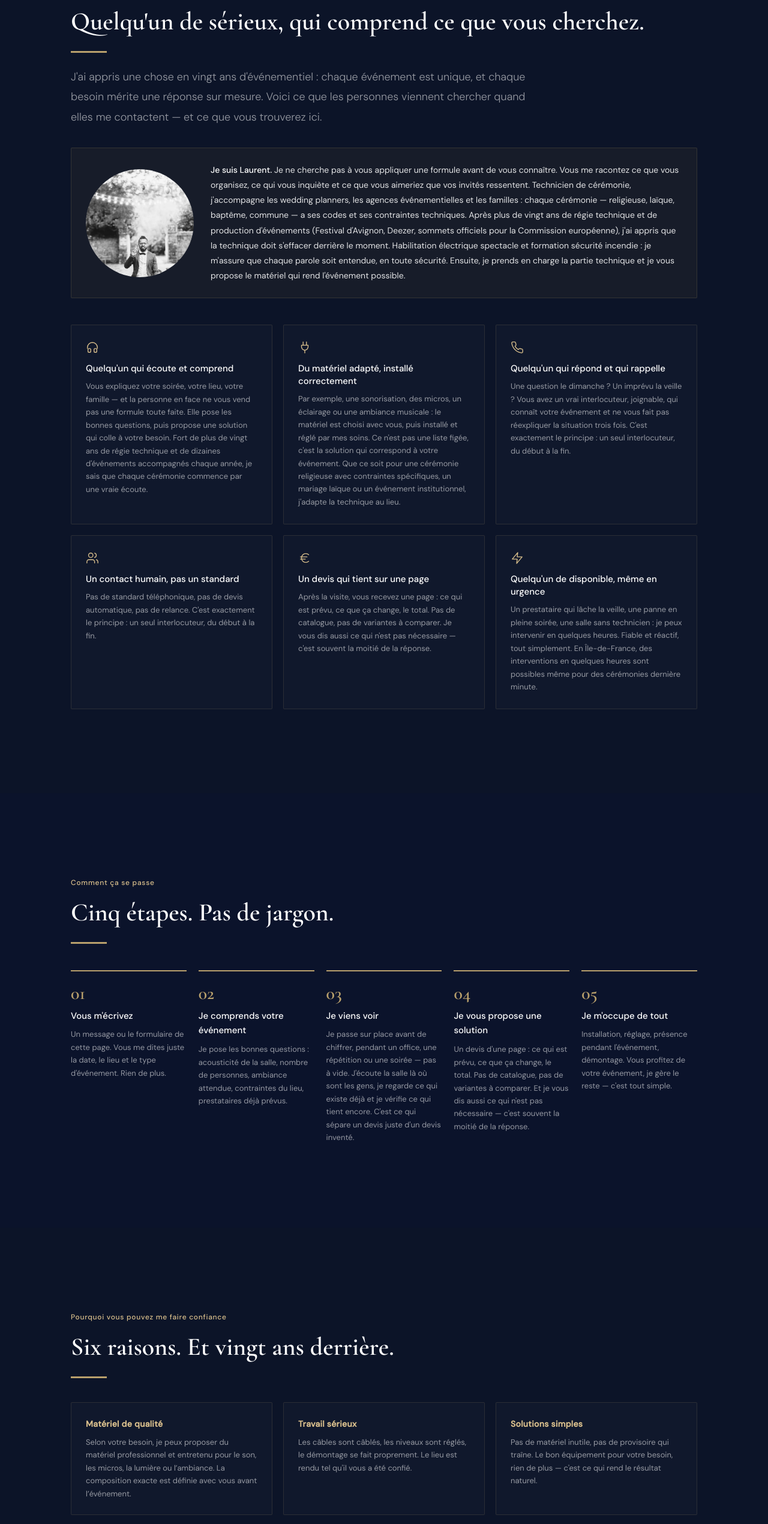
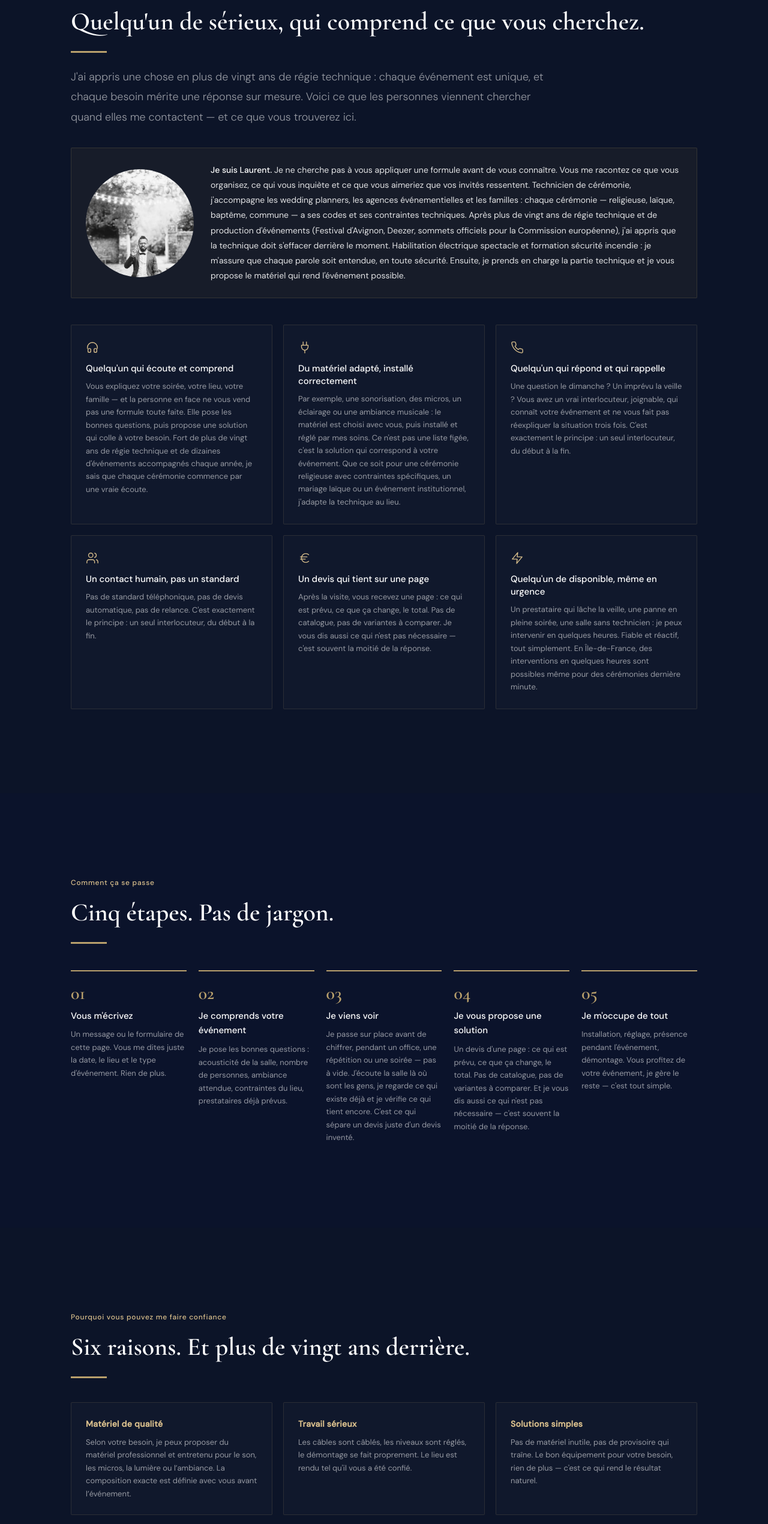
Before and after one commit to laulogistic-cloud/laulogistic-site-, a plain HTML site: page index.html in a window 1280 px wide. Shown: the part 1849-4389 px from the top of the page at 60% size. Drawn offline with Linux system fonts and the light colour scheme.

Commit message:
Harmonise l'anciennete sur "plus de vingt ans" partout
L'accueil disait vingt ans d'evenementiel et 20+, la page professionnels
vingt-cinq ans de son : un visiteur qui lisait les deux pages voyait deux
chiffres pour la meme carriere.

L'accueil employait deja deux fois "plus de vingt ans de regie technique" et
la plaquette n'avanCait aucun chiffre. Le "vingt-cinq" de la page pro etait
l'exception, sans date pour l'appuyer : c'est donc lui qui s'aligne, et non
l'inverse. "Plus de vingt ans" est vrai que le depart se situe il y a vingt ou
vingt-cinq ans, donc publiable sans inventer.

- Accueil : lead, titre "Six raisons", bloc 20+ et les deux passages
  biographiques disent la meme chose.
- Professionnels : "Plus de vingt ans de son, de lumiere et de technique
  d'evenement" et pastille "20+ ans de regie".
- Plaquette et PDF : mention ajoutee au bloc contact, 2 pages A4 conservees.

🤖 Generated with Codebuff
Co-Authored-By: Codebuff <noreply@codebuff.com>

```diff
--- a/index.html
+++ b/index.html
@@ -903,7 +903,7 @@ em { font-style: normal; }
   <span class="eyebrow">Si vous êtes ici, c'est que vous cherchez…</span>
   <h2 class="h2">Quelqu'un de sérieux, <em>qui comprend ce que vous cherchez</em>.</h2>
   <div class="rule"></div>
-  <p class="lead">J'ai appris une chose en vingt ans d'événementiel : chaque événement est unique, et chaque besoin mérite une réponse sur mesure. Voici ce que les personnes viennent chercher quand elles me contactent — et ce que vous trouverez ici.</p>
+  <p class="lead">J'ai appris une chose en plus de vingt ans de régie technique : chaque événement est unique, et chaque besoin mérite une réponse sur mesure. Voici ce que les personnes viennent chercher quand elles me contactent — et ce que vous trouverez ici.</p>
   <div class="human-note">
     <picture><source srcset="laurent.webp" type="image/webp"><img src="laurent.jpg" alt="Portrait de Laurent Moïse, fondateur de Laulogistic" width="600" height="900" decoding="async" loading="lazy"></picture>
     <p><strong>Je suis Laurent.</strong> Je ne cherche pas à vous appliquer une formule avant de vous connaître. Vous me racontez ce que vous organisez, ce qui vous inquiète et ce que vous aimeriez que vos invités ressentent. Technicien de cérémonie, j'accompagne les wedding planners, les agences événementielles et les familles : chaque cérémonie — religieuse, laïque, baptême, commune — a ses codes et ses contraintes techniques. Après plus de vingt ans de régie technique et de production d'événements (Festival d'Avignon, Deezer, sommets officiels pour la Commission européenne), j'ai appris que la technique doit s'effacer derrière le moment. Habilitation électrique spectacle et formation sécurité incendie : je m'assure que chaque parole soit entendue, en toute sécurité. Ensuite, je prends en charge la partie technique et je vous propose le matériel qui rend l'événement possible.</p>
@@ -979,7 +979,7 @@ em { font-style: normal; }
 <!-- ══════════ POURQUOI ME FAIRE CONFIANCE ══════════ -->
 <section class="sec" data-motion="section">
   <span class="eyebrow">Pourquoi vous pouvez me faire confiance</span>
-  <h2 class="h2">Six raisons. <em>Et vingt ans derrière.</em></h2>
+  <h2 class="h2">Six raisons. <em>Et plus de vingt ans derrière.</em></h2>
   <div class="rule"></div>
   <div class="why-grid" data-motion="stagger">
     <div class="why"><h3>Matériel de qualité</h3><p>Selon votre besoin, je peux proposer du matériel professionnel et entretenu pour le son, les micros, la lumière ou l’ambiance. La composition exacte est définie avec vous avant l’événement.</p></div>
@@ -991,7 +991,7 @@ em { font-style: normal; }
     <div class="why"><h3>Spécialiste cérémonies</h3><p>Technicien de cérémonie, j'assure l'intelligibilité vocale et la sécurité technique : micro adapté au lieu, câblage conforme (habilitation électrique spectacle), installation respectueuse du lieu et du déroulé. Cérémonie religieuse, laïque, baptême ou cérémonie officielle : j'adapte la technique au format, je comprends avant de proposer et je reste présent du début à la fin.</p></div>
   </div>
   <div class="proof-grid" data-motion="stagger">
-    <div class="proof"><span class="proof-n">20+</span><span class="proof-l">ans d'événementiel</span></div>
+    <div class="proof"><span class="proof-n">20+</span><span class="proof-l">ans de régie</span></div>
     <div class="proof"><span class="proof-n">50+</span><span class="proof-l">événements par an</span></div>
     <div class="proof"><span class="proof-n">24 h</span><span class="proof-l">pour vous répondre</span></div>
     <div class="proof"><span class="proof-n">1 seul</span><span class="proof-l">interlocuteur, du début à la fin</span></div>
```
Also changed, not shown: professionnels/index.html (+2 -2 lines).
